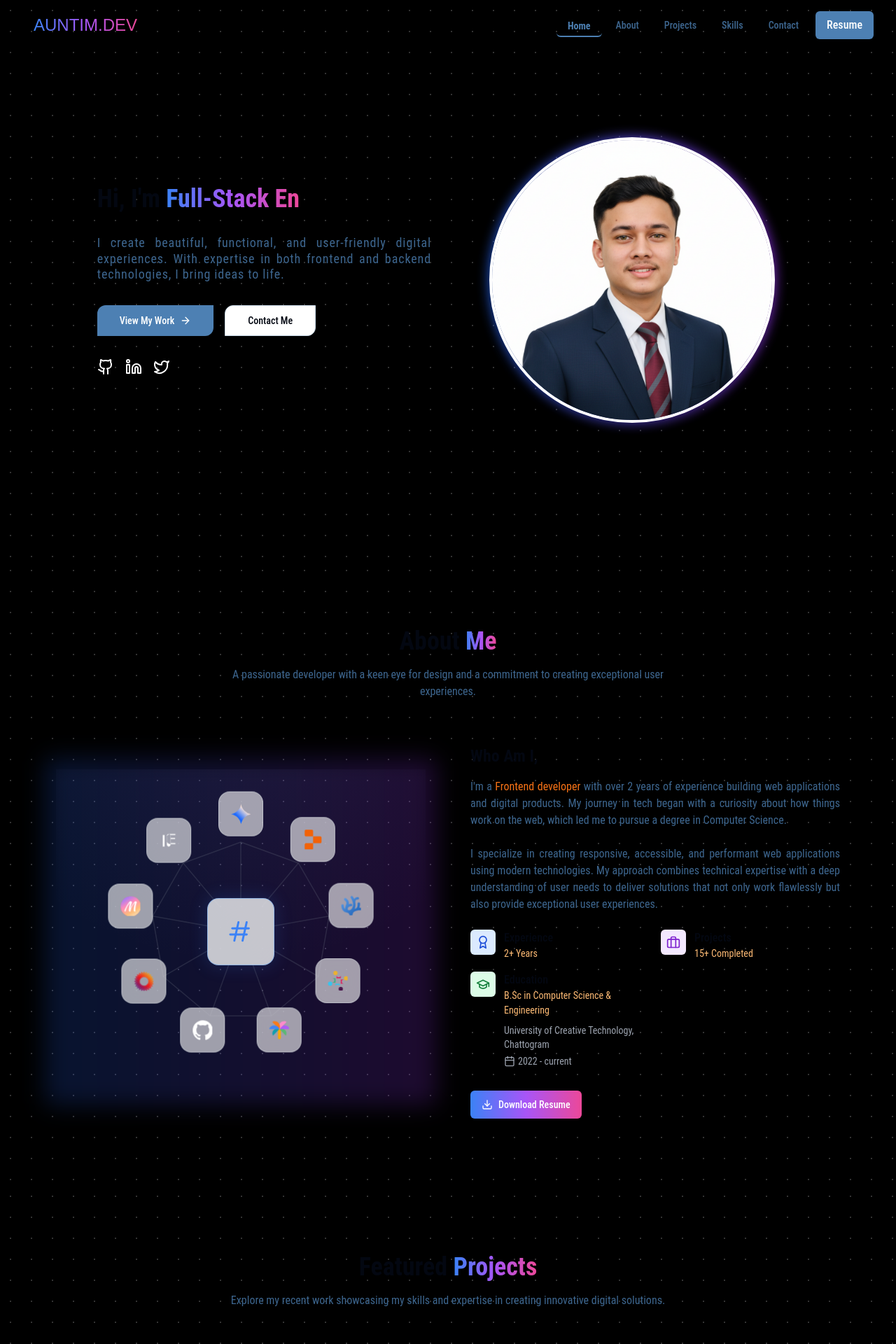
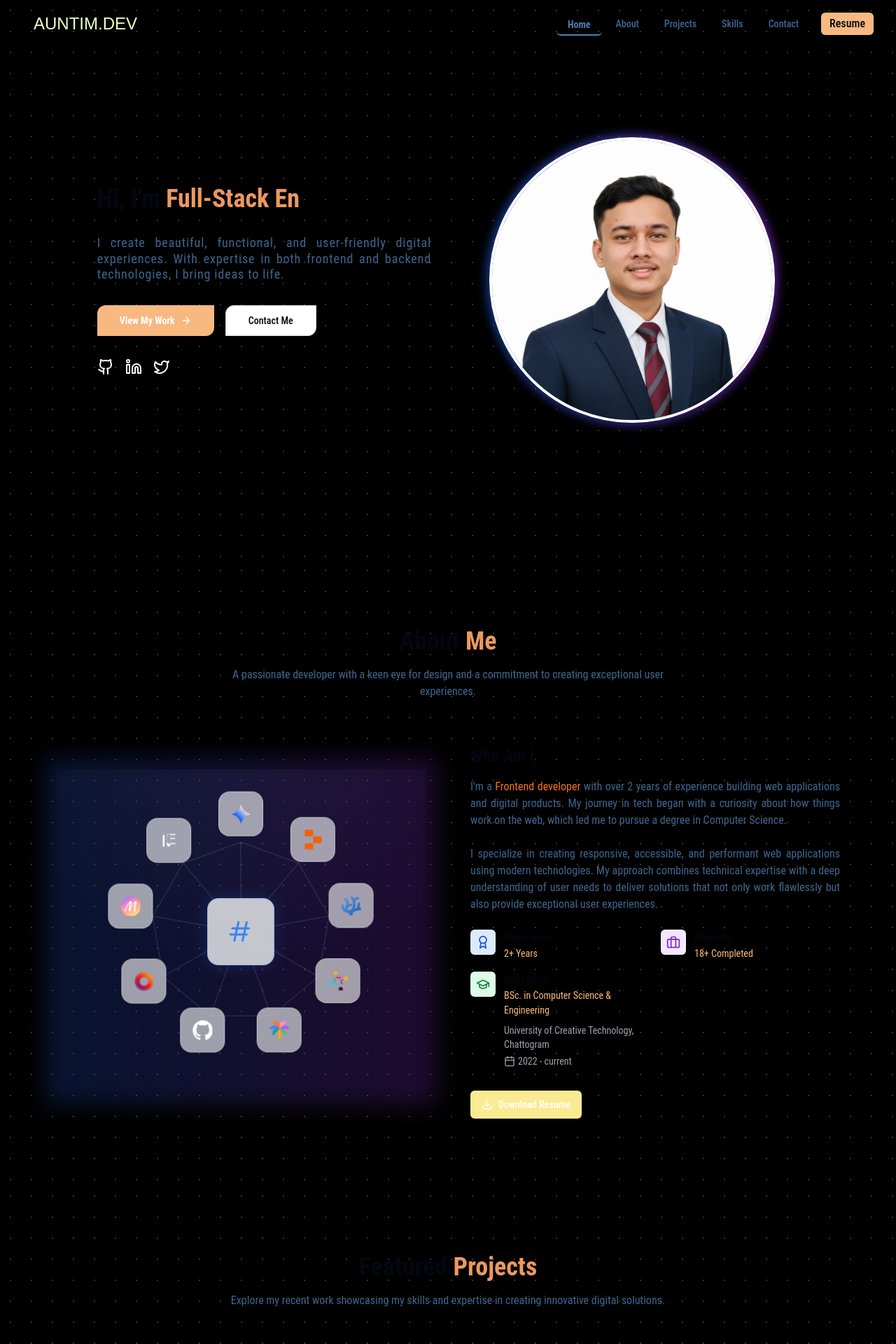
Before and after one commit to Auntim/new-portfolio, a React (Vite) app: page / in a window 1280 px wide. Shown: the top 1920 px of the page at 70% size. Built offline with nearby package versions, Linux system fonts and the light colour scheme.

Commit message:
change text theme color

```diff
--- a/src/components/About.jsx
+++ b/src/components/About.jsx
@@ -32,8 +32,8 @@ const About = () => {
           className="text-center mb-16"
         >
 
-          <motion.h2 variants={fadeInUp} className="text-3xl md:text-4xl font-bold mb-4">
-            About <span className="gradient-text">Me</span>
+          <motion.h2 variants={fadeInUp} className="text-3xl md:text-4xl font-bold mb-4 ">
+            About <span className="text-[#ED985F]">Me</span>
           </motion.h2>
           <motion.p variants={fadeInUp} className="max-w-2xl mx-auto text-muted-foreground">
             A passionate developer with a keen eye for design and a commitment to creating exceptional user experiences.
@@ -83,7 +83,7 @@ const About = () => {
                 </div>
                 <div>
                   <h4 className="font-medium">Projects</h4>
-                  <p className="text-sm text-orange-300">15+ Completed</p>
+                  <p className="text-sm text-orange-300">18+ Completed</p>
                 </div>
               </div>
               <div className="flex items-start">
@@ -92,7 +92,7 @@ const About = () => {
                 </div>
                 <div>
                   <h4 className="font-medium">Education</h4>
-                  <p className="text-[14px] text-orange-300">B.Sc in Computer Science & Engineering</p>
+                  <p className="text-[14px] text-orange-300">BSc. in Computer Science & Engineering</p>
                   <p className="text-sm text-gray-400 mt-2">University of Creative Technology, Chattogram</p>
                   <span className='flex gap-1 items-center text-gray-400 mt-1 text-sm'><Calendar className='w-4 h-4' /> 2022 - current</span>
                 </div>
@@ -100,7 +100,7 @@ const About = () => {
             </div>
 
             <a href="/resume.pdf" download>
-              <Button className="gradient-bg">
+              <Button className="bg-[#FAEB92]">
                 <Download className="mr-2 h-4 w-4" /> Download Resume
               </Button>
             </a>
--- a/src/components/Contact.jsx
+++ b/src/components/Contact.jsx
@@ -97,7 +97,7 @@ const Contact = () => {
         >
 
           <h2 className="text-3xl md:text-4xl font-bold mb-4">
-            Let's <span className="gradient-text">Connect</span>
+            Let's <span className="text-[#ED985F]">Connect</span>
           </h2>
           <p className="max-w-2xl mx-auto text-muted-foreground">
             Have a project in mind or want to discuss potential opportunities? I'd love to hear from you!
--- a/src/components/Footer.jsx
+++ b/src/components/Footer.jsx
@@ -20,7 +20,7 @@ const Footer = () => {
             transition={{ duration: 0.5 }}
             className="md:col-span-1"
           >
-            <h3 className="text-2xl font-bold gradient-text mb-2">Auntim Hossen Saikat</h3>
+            <h3 className="text-2xl font-bold text-[#ED985F] mb-2">Auntim Hossen Saikat</h3>
             <p className="text-sm text-muted-foreground">
               Frontend Developer
             </p>
--- a/src/components/Header.jsx
+++ b/src/components/Header.jsx
@@ -53,7 +53,7 @@ const Header = ({ scrollY }) => {
           initial={{ opacity: 0, x: -20 }}
           animate={{ opacity: 1, x: 0 }}
           transition={{ duration: 0.5 }}
-          className="text-xl md:text-2xl font-bold gradient-text bbh-regular ml-2 md:ml-4"
+          className="text-xl md:text-2xl font-bold text-[#F0FFC3] bbh-regular ml-2 md:ml-4"
         >
           AUNTIM.DEV
         </motion.a>
@@ -85,7 +85,7 @@ const Header = ({ scrollY }) => {
             ))}
 
           </nav>
-          <div className='ml-2'>
+          <div className='ml-4'>
             <ConfettiButton />
           </div>
 
--- a/src/components/Hero.jsx
+++ b/src/components/Hero.jsx
@@ -35,7 +35,7 @@ const Hero = () => {
               className="text-3xl md:text-5xl lg:text-4xl font-bold mb-6"
             >
               Hi, I'm{" "}
-              <span className="gradient-text">
+              <span className="text-[#ED985F]">
                 <TypingText
                   texts={[
                     "Auntim Hossen Saikat",
@@ -63,7 +63,7 @@ const Hero = () => {
             >
               <Button
                 size="lg"
-                className=" rounded-tl-xl rounded-br-xl rounded-tr-none rounded-bl-none"
+                className=" rounded-tl-xl rounded-br-xl rounded-tr-none rounded-bl-none bg-[#F7B980] text-sm font-semibold"
                 onClick={() => document.querySelector('#projects').scrollIntoView({ behavior: 'smooth' })}
               >
                 View My Work <ArrowRight className="ml-2 h-4 w-4" />
--- a/src/components/Projects.jsx
+++ b/src/components/Projects.jsx
@@ -108,7 +108,7 @@ const Projects = () => {
         >
 
           <h2 className="text-3xl md:text-4xl font-bold mb-4">
-            Featured <span className="gradient-text">Projects</span>
+            Featured <span className="text-[#ED985F]">Projects</span>
           </h2>
           <p className="max-w-2xl mx-auto text-muted-foreground">
             Explore my recent work showcasing my skills and expertise in creating innovative digital solutions.
--- a/src/components/Skills.jsx
+++ b/src/components/Skills.jsx
@@ -73,7 +73,7 @@ const Skills = () => {
         >
 
           <h2 className="text-3xl md:text-4xl font-bold mb-4">
-            Technical <span className="gradient-text">Skills</span>
+            Technical <span className="text-[#ED985F]">Skills</span>
           </h2>
           <p className="max-w-2xl mx-auto text-muted-foreground">
             A comprehensive overview of my technical skills and areas of expertise in software development and design.
--- a/src/components/lightswind/confetti-button.tsx
+++ b/src/components/lightswind/confetti-button.tsx
@@ -36,7 +36,7 @@ const confettiButtonVariants = cva(
   {
     variants: {
       variant: {
-        default: "bg-primary text-primary-foreground hover:bg-primary/90",
+        default: "bg-[#F7B980]",
         secondary: "bg-secondary text-secondary-foreground hover:bg-secondary/90",
         outline: "border bg-background hover:bg-accent hover:text-accent-foreground",
         ghost: "hover:bg-accent hover:text-accent-foreground",
@@ -44,10 +44,10 @@ const confettiButtonVariants = cva(
         gradient: "bg-gradient-to-r from-blue-500 to-purple-600 text-white hover:from-blue-600 hover:to-purple-700",
       },
       size: {
-        default: "h-10 px-4 py-2 rounded-md",
+        default: "h-8 px-3 py-1 rounded-md",
         sm: "h-8 px-3 py-1 rounded-md text-sm",
-        lg: "h-12 px-6 py-3 rounded-md text-lg",
-        xl: "h-14 px-8 py-4 rounded-md text-xl",
+        lg: "h-12 px-6 py-3 rounded-md text-md",
+        xl: "h-14 px-8 py-4 rounded-md text-md",
         icon: "h-10 w-10 rounded-full",
         pill: "h-10 px-6 py-2 rounded-full",
       },
@@ -156,6 +156,7 @@ const ConfettiButton = React.forwardRef<HTMLButtonElement, ConfettiButtonProps>(
     return (
       <a href="/Simple-Resume.pdf" download>
         <button
+
           ref={(node) => {
             if (typeof ref === "function") ref(node);
             else if (ref) ref.current = node;
```
